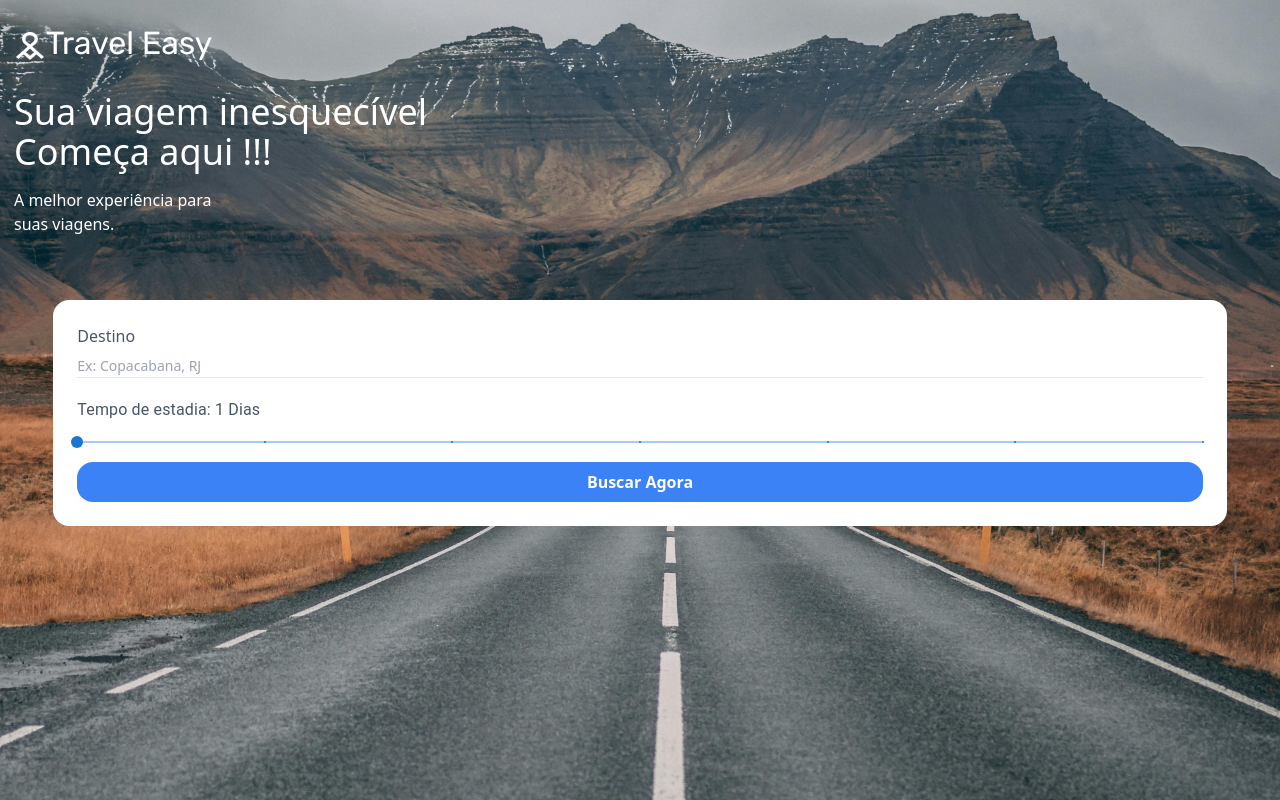
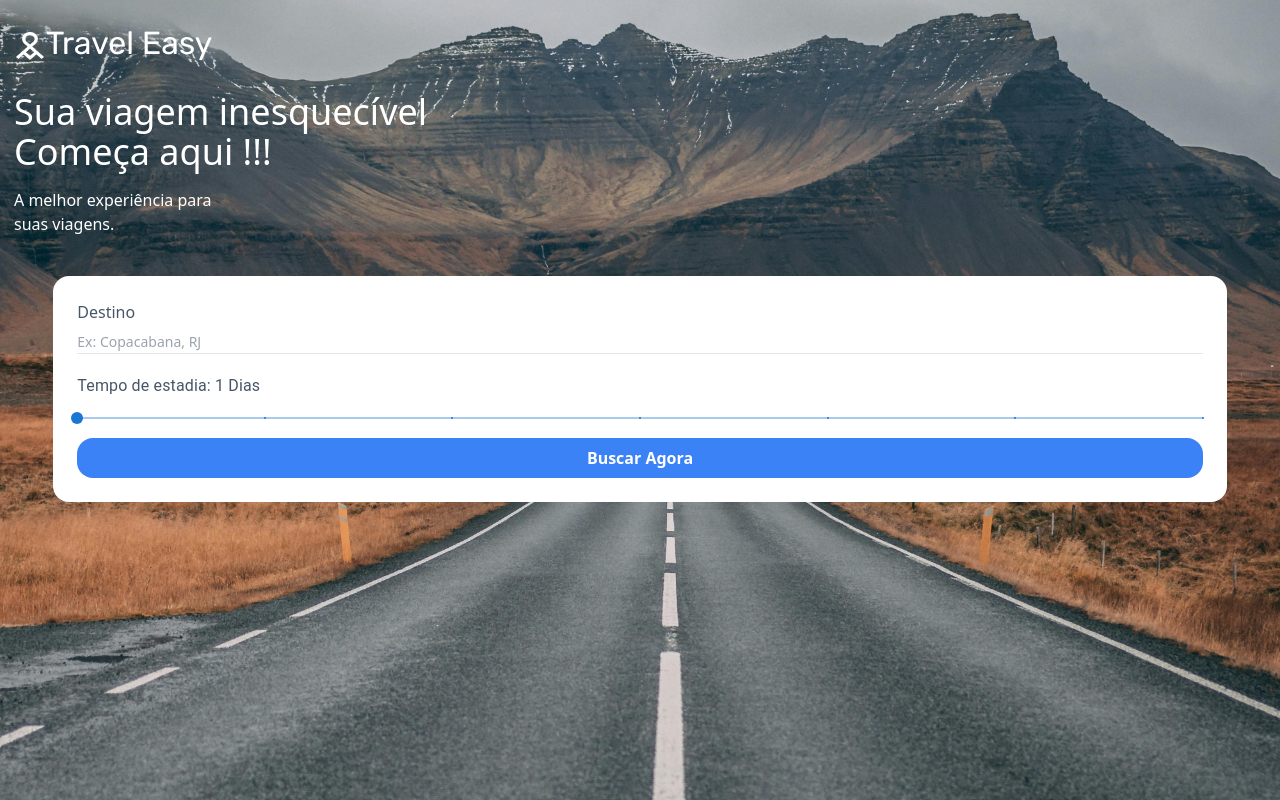
Before and after one commit to Mlluiz39/travel-mlluiz2, a React (Vite) app: page / in a window 1280 px wide. Built offline with nearby package versions, Linux system fonts and the light colour scheme.

Commit message:
add margin in component

```diff
--- a/src/App.jsx
+++ b/src/App.jsx
@@ -79,7 +79,7 @@ export default function App() {
           A melhor experiência para <br /> suas viagens.
         </h3>
       </section>
-      <section className="bg-white mx-auto w-11/12 rounded-2xl p-6 mt-16">
+      <section className="bg-white mx-auto w-11/12 rounded-2xl p-6 my-10">
         <div>
           <h1 className="text-base text-slate-600">Destino</h1>
           <input
```
